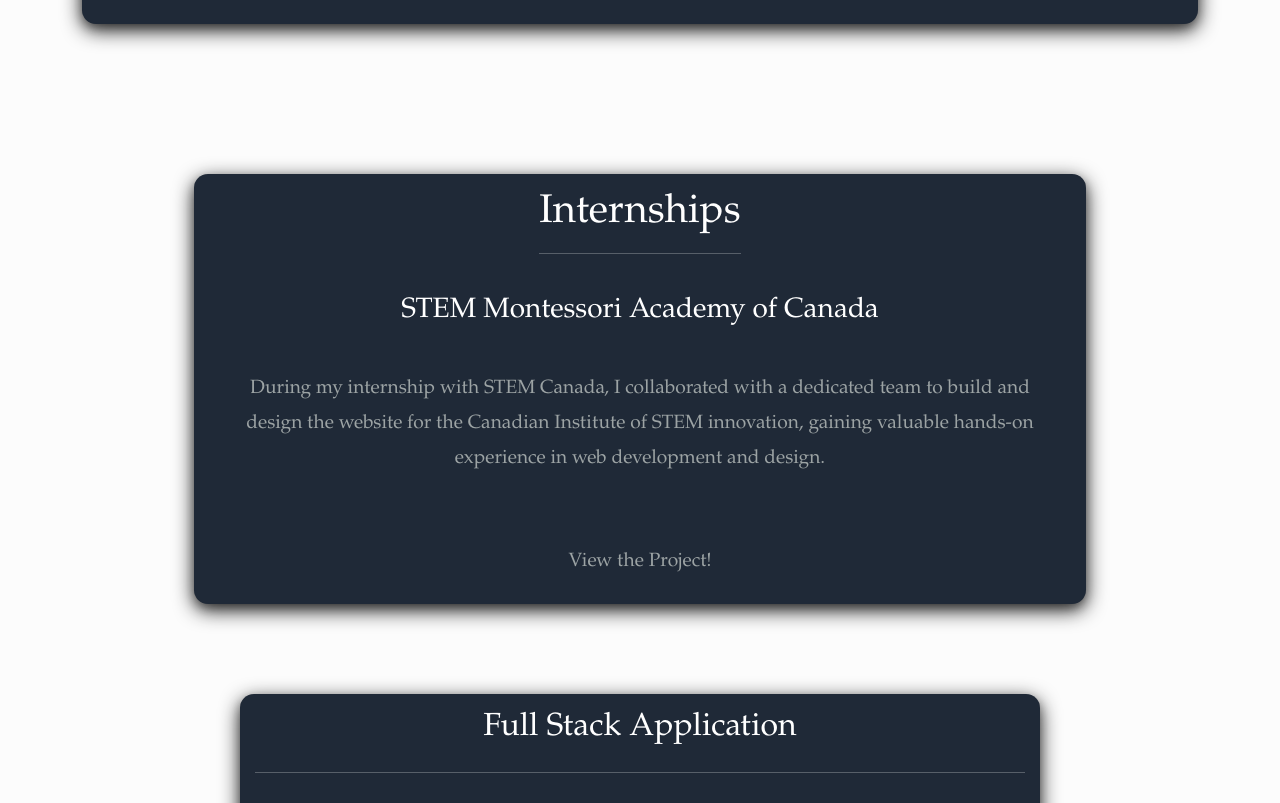
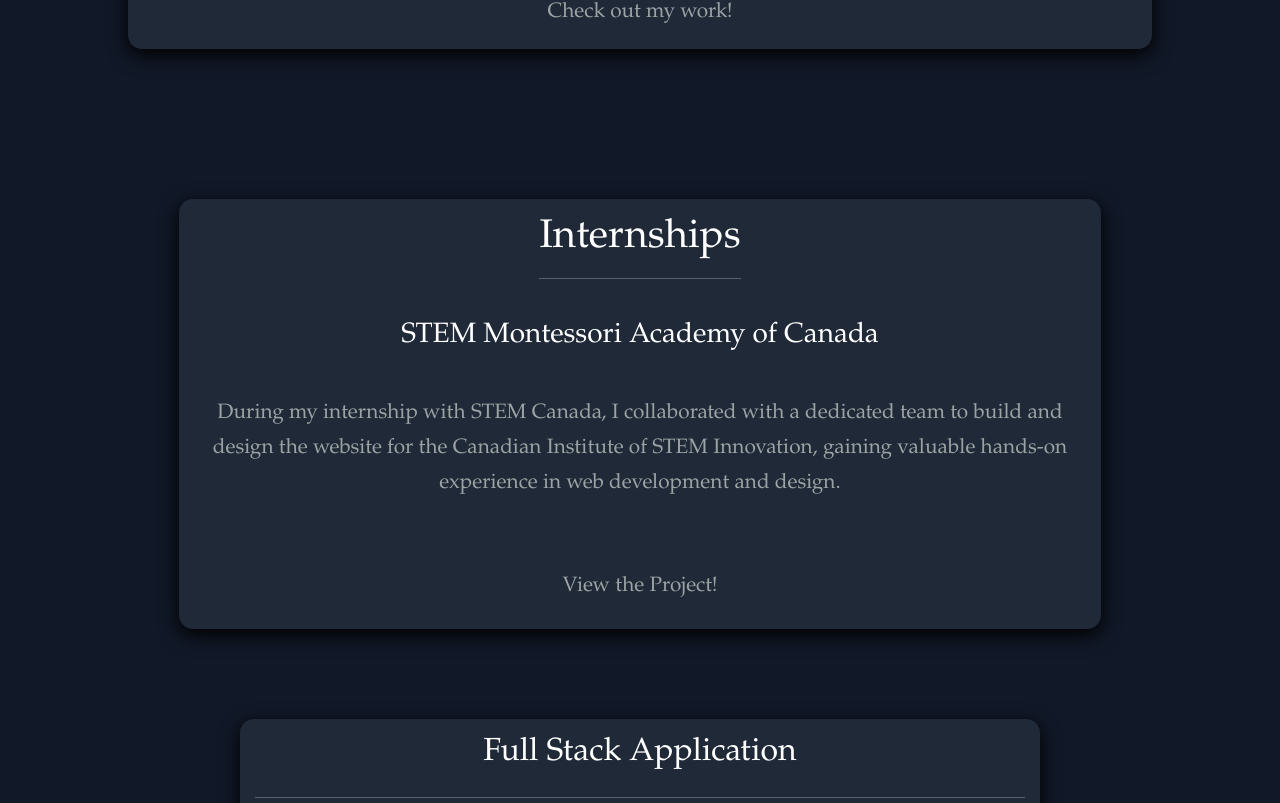
Before and after one commit to Kpaisley/Personal-Portfolio, a React (Create React App) app in the folder PortfolioFeb2022/ClientApp/: page / in a window 1280 px wide. Shown: the part 1770-2573 px from the top of the page. Built offline with nearby package versions, Linux system fonts and the light colour scheme.

Commit message:
Changed background color.

```diff
--- a/PortfolioFeb2022/ClientApp/src/components/About.css
+++ b/PortfolioFeb2022/ClientApp/src/components/About.css
@@ -3,7 +3,7 @@
     position: relative;
     left: 150%;
     margin: 0 0 125px 0;
-    padding: 50px 0 0 0;
+    padding: 150px 10% 0 10%;
 }
 
 .about-section {
--- a/PortfolioFeb2022/ClientApp/src/components/Contact.css
+++ b/PortfolioFeb2022/ClientApp/src/components/Contact.css
@@ -1,19 +1,10 @@
 
-.form-bg {
-    position: absolute;
-    left: 0;
-    background-color: #111827;
-    height: auto;
-    width: 100%;
+#contact-page {
     display: flex;
     align-items: center;
-    justify-content: center;
+    flex-direction: column;
     padding-top: 50px;
-    z-index: 5;
-    box-shadow: 0 4px 8px 0 rgba(0, 0, 0, 0.2), 0 6px 20px 0 rgba(0, 0, 0, .9);
-    flex-wrap: wrap;
 }
-
 
 .contact-form {
     background-color: #1f2937;
@@ -21,6 +12,10 @@
     border-radius: 10px;
     text-align: center;
     box-shadow: 0 4px 8px 0 rgba(0, 0, 0, 0.2), 0 6px 20px 0 rgba(0, 0, 0, .9);
+    max-width: 500px;
+    margin-right: 20px;
+    margin-left: 20px;
+
 }
 
 .contact-form h2 {
@@ -83,16 +78,16 @@
 }
 
 .submit {
-    border: none;
-    border-radius: 5px;
+    border: 2px solid #2A384B;
+    border-radius: 20px;
     font-size: 20px;
-    color: #111827;
-    background-color: white;
-
+    color: white;
+    background-color: #1f2937;
+    padding: 5px 8px 5px 8px;
 }
 
 .submit:hover {
-    background-color: lightgray;
+    background-color: #2A384B;
 }
 
 #submit-msg {
@@ -110,9 +105,9 @@
     display: flex;
     flex-direction: column;
     width: 100%;
-    border-top: 2px solid white;
+    border-top: 2px solid #2A384B;
     margin-top: 50px;
-    padding-left: 15px;
+    padding: 10px 15px 15px 15px;
     color: white;
     min-height: 50px;
 }
--- a/PortfolioFeb2022/ClientApp/src/components/Contact.js
+++ b/PortfolioFeb2022/ClientApp/src/components/Contact.js
@@ -45,7 +45,7 @@
 
     render() {
         return (
-            <div id="contact-page" className="form-bg">
+            <div id="contact-page">
                 <div className="contact-form">
                     <h2>Contact Me</h2>
                     <h5>Fill out the form below to send me a message</h5>
--- a/PortfolioFeb2022/ClientApp/src/components/Experience.css
+++ b/PortfolioFeb2022/ClientApp/src/components/Experience.css
@@ -1,7 +1,9 @@
+
+
 
 #experience-page {
     margin: auto;
-    padding: 25px 0 50px 0;
+    padding: 25px 10% 50px 10%;
     width: 100%;
 }
 
@@ -11,7 +13,7 @@
     display: flex;
     flex-direction: column;
     align-items: center;
-    width: 80%;
+    width: 90%;
     padding: 15px;
     margin: 0 auto 75px auto;
     background-color: #1f2937;
@@ -24,9 +26,6 @@
     box-shadow: 0 4px 9px 0 rgba(0, 0, 0, 0.8), 0 6px 20px 0 rgba(0, 0, 0, 1);
 }
 
-.experience-top hr {
-}
-
 .experience-top h3 {
     color: white;
     text-align: center;
@@ -36,7 +35,7 @@
     color: #9ca3a4;
     text-align: center;
     margin: 10px 15px 10px 15px;
-    font-size: 1.2em;
+    font-size: 1.3em;
     line-height: 35px;
 }
 
@@ -49,7 +48,6 @@
     font-weight: bold;
     color: white;
 }
-
 
 .experience-box-section {
     display: flex;
@@ -76,6 +74,8 @@
 
 .experience-box-lg {
     width: 800px;
+    margin-left: auto;
+    margin-right: auto;
 }
 
 .bm-dropdown {
@@ -172,3 +172,11 @@
     margin: 25px 0 30px 0;
     font-weight: bold;
 }
+
+
+
+@media (max-width: 767px) {
+    .experience-top {
+        width: 100%;
+    }
+}
--- a/PortfolioFeb2022/ClientApp/src/components/Experience.js
+++ b/PortfolioFeb2022/ClientApp/src/components/Experience.js
@@ -21,7 +21,7 @@
 
 
 
-        //SLIDE RIGHT ANIMATION WHEN USER SCROLLS OVER Internship Section
+        //SLIDE RIGHT ANIMATION WHEN USER SCROLLS OVER Experience Section
         const internSection = document.querySelector('.experience-top');
         const observer = new IntersectionObserver(entries => {
 
@@ -94,7 +94,7 @@
                     <h3>STEM Montessori Academy of Canada</h3>
                     <p>
                         During my internship with STEM Canada, I collaborated with a dedicated team to build and design the website for the Canadian
-                        Institute of STEM innovation, gaining valuable hands-on experience in web development and design.
+                        Institute of STEM Innovation, gaining valuable hands-on experience in web development and design.
                     </p>
 
                     <br />
@@ -110,8 +110,6 @@
                         <hr />
                         <img className="fw-logo" src="../Business.png" alt="React-Logo" width="100px"></img>
                         <h3>Business Management Demo</h3>
-
-
                         <div className="bm-dropdown">
                             <div className="bm-dropdown-features hide">
                                 <ul className="features-list-lg">
@@ -131,10 +129,10 @@
                         <a href="https://businessmanagement.azurewebsites.net/" target="_blank">View the Project!</a>
                         <br />
                         <a href="https://github.com/Kpaisley/Business-Management" target="_blank">Source Code</a>
+                    </div>
+                    <div>
 
                     </div>
-
-
                     <div className="react-experience-box">
                         <h2>ReactJS</h2>
                         <hr />
--- a/PortfolioFeb2022/ClientApp/src/components/Home.css
+++ b/PortfolioFeb2022/ClientApp/src/components/Home.css
@@ -1,9 +1,8 @@
-
 
 
 #home-page {
-    padding: 125px 0 100px 0;
-
+    padding: 125px 10% 25px 10%;
+    background-color: rgb(252, 252, 252)
 }
 
 .title {
--- a/PortfolioFeb2022/ClientApp/src/components/Home.js
+++ b/PortfolioFeb2022/ClientApp/src/components/Home.js
@@ -18,7 +18,7 @@
                       <h3>FULL STACK WEB DEVELOPER</h3>
                   </div>
                   <div className="icons fade-in">
-                    <span><a href="https://www.linkedin.com/in/kyle-w-paisley/" target="_blank"><FaLinkedin size="4em" color="#03034f"  /></a></span>
+                      <span><a href="https://www.linkedin.com/in/kyle-w-paisley/" target="_blank"><FaLinkedin size="4em" color="#03034f" /></a></span>
                       <span><a href="https://github.com/Kpaisley" target="_blank"><FaGithubSquare size="4em" color="#03034f" /></a></span>
                       <span><a onClick={() => this.props.goToContact()}><FaEnvelope size="4em" color="#03034f" /></a></span>
                   </div>
@@ -51,6 +51,7 @@
               </div>
 
           </div>
+
     );
   }
 }
--- a/PortfolioFeb2022/ClientApp/src/components/Layout.js
+++ b/PortfolioFeb2022/ClientApp/src/components/Layout.js
@@ -10,12 +10,12 @@
 
   render() {
     return (
-      <div>
+        <div>
             <NavMenu goToHome={() => this.props.goToHome()} goToAbout={() => this.props.goToAbout()} goToContact={() => this.props.goToContact()} goToExperience={() => this.props.goToExperience()} />
-        <Container tag="main">
-          {this.props.children}
-        </Container>
-      </div>
+            <Container className="main-container" tag="main">
+                {this.props.children}
+            </Container>
+        </div>
     );
   }
 }
--- a/PortfolioFeb2022/ClientApp/src/custom.css
+++ b/PortfolioFeb2022/ClientApp/src/custom.css
@@ -6,6 +6,7 @@
 html, body {
     max-width: 100%;
     overflow-x: hidden;
+
 }
 
 .btn:focus, .btn:active:focus, .btn-link.nav-link:focus, .form-control:focus, .form-check-input:focus {
@@ -23,9 +24,21 @@
 }
 
 body {
-    background-color: rgb(252,252,252);
+    /*background-color: rgb(252,252,252);*/
+    background-color: #111827;
     font-family: 'Palatino Linotype';
+
+
 }
+
+.main-container {
+    max-width: 100vw;
+    padding: 0;
+}
+
+
+
+
 
 /* ANIMATIONS BELOW */
 
```
Lines whose indentation alone changed are shown as unchanged.
